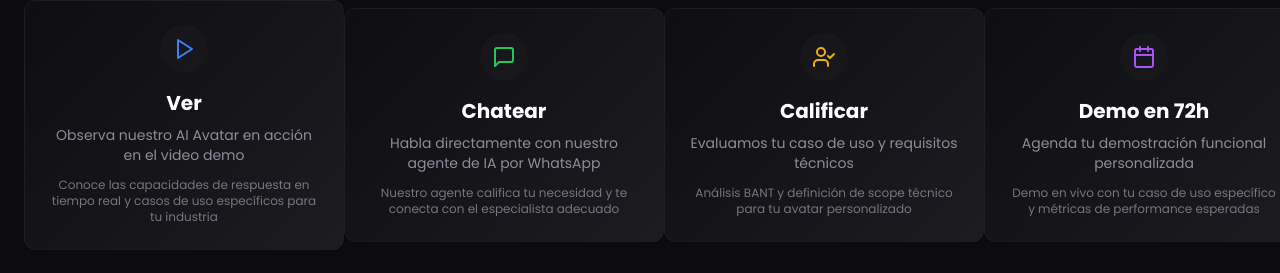
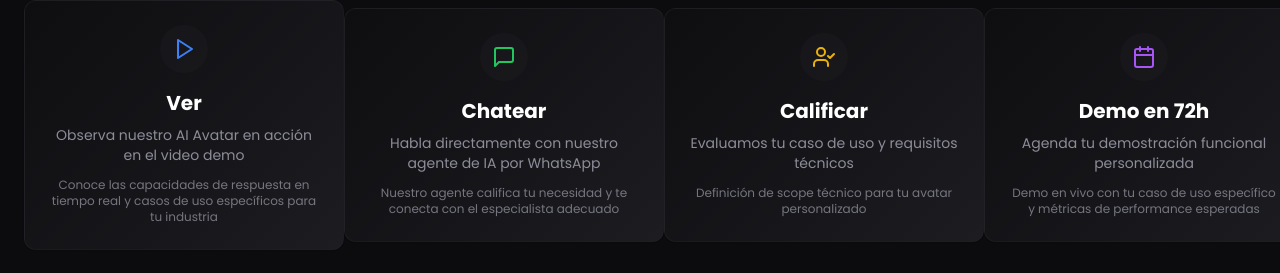
Before and after one commit to TDXCORE/LandingpageAIavatar, a React (Vite) app: page /ai-avatar-interactivo in a window 1280 px wide. Shown: the part 3132-3405 px from the top of the page. Built offline with nearby package versions, Linux system fonts and the light colour scheme.

Commit message:
fix bant

```diff
--- a/src/components/HowItWorks.tsx
+++ b/src/components/HowItWorks.tsx
@@ -35,7 +35,7 @@ export const HowItWorks = () => {
       icon: UserCheck,
       title: "Calificar",
       description: "Evaluamos tu caso de uso y requisitos técnicos",
-      detail: "Análisis BANT y definición de scope técnico para tu avatar personalizado",
+      detail: "Definición de scope técnico para tu avatar personalizado",
       color: "text-yellow-500"
     },
     {
```
